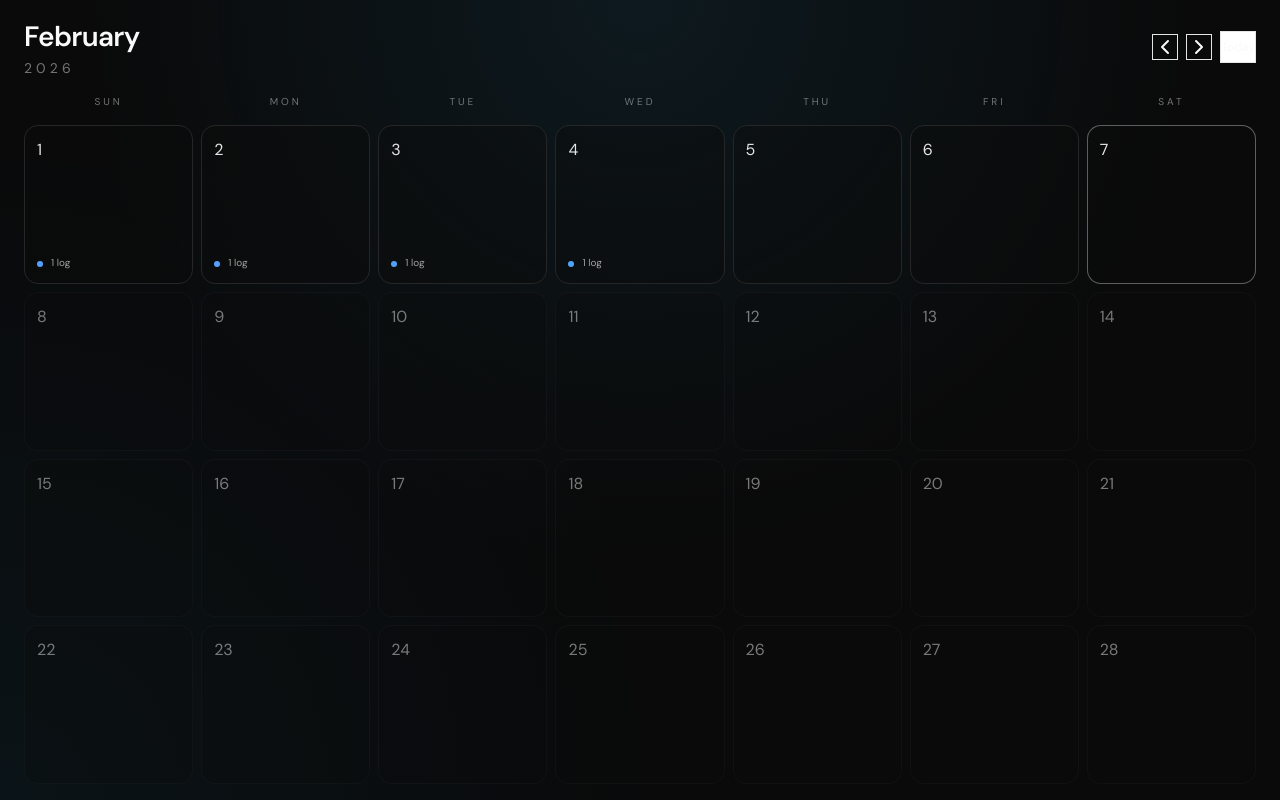
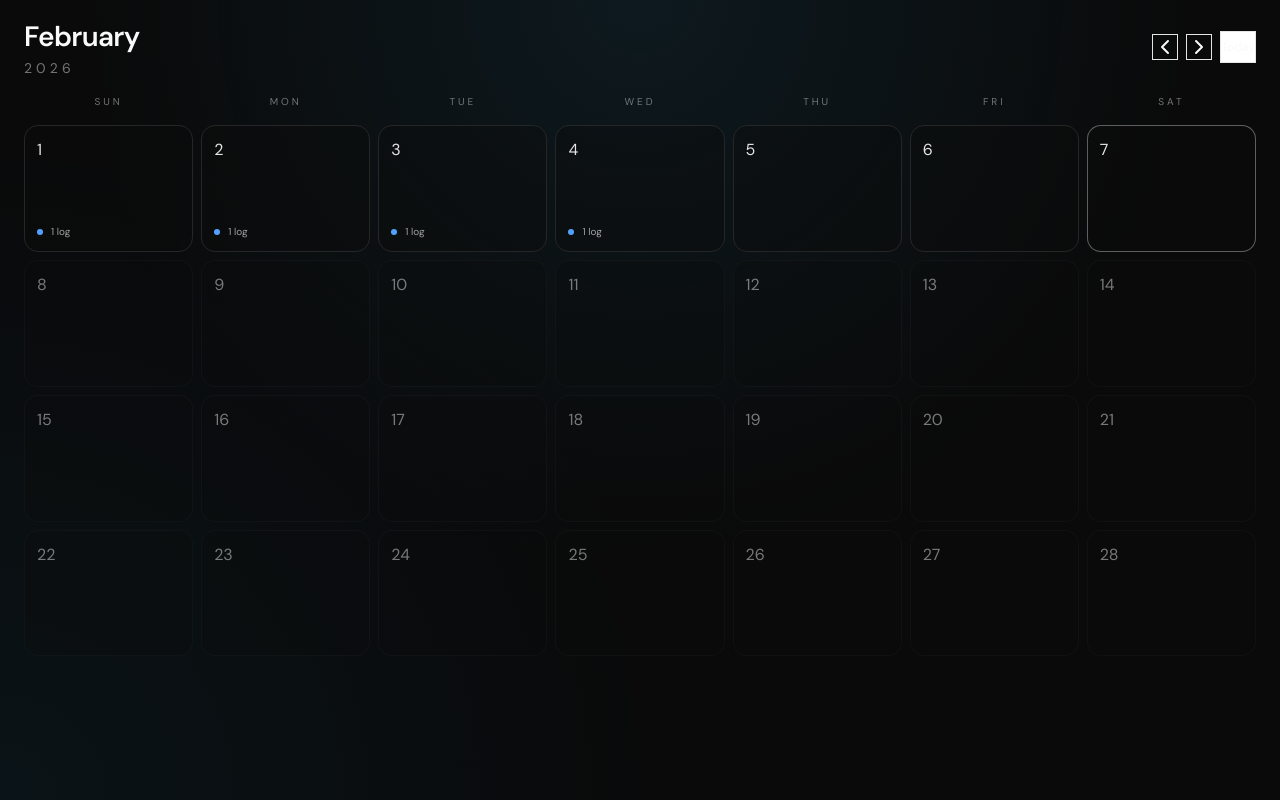
Before and after one commit to whyleonardo/chrono, a Next.js app in the folder apps/web/: page / in a window 1280 px wide. Built offline with nearby package versions, Linux system fonts and the light colour scheme; what @orpc/client, @orpc/tanstack-query would draw is missing.

Commit message:
fix: remove height constraints to allow aspect-ratio to work properly

```diff
--- a/apps/web/src/components/calendar/kibo-calendar.tsx
+++ b/apps/web/src/components/calendar/kibo-calendar.tsx
@@ -171,8 +171,8 @@ export function KiboCalendar({
 				))}
 			</div>
 
-			<div className="min-h-0 flex-1 px-6 pb-4">
-				<div className="grid h-full auto-rows-fr grid-cols-7 content-start gap-2">
+			<div className="flex-1 overflow-auto px-6 pb-4">
+				<div className="grid grid-cols-7 content-start gap-2">
 					{days.map((date) => {
 						const dateKey = getDateKey(date);
 						const dateEntries = entriesByDate[dateKey] ?? [];
@@ -181,7 +181,7 @@ export function KiboCalendar({
 						const dateIsDisabled = isFutureDate(date);
 
 						return (
-							<div className="h-full" key={dateKey}>
+							<div key={dateKey}>
 								<DayCell
 									date={date}
 									entries={dateEntries}
```
